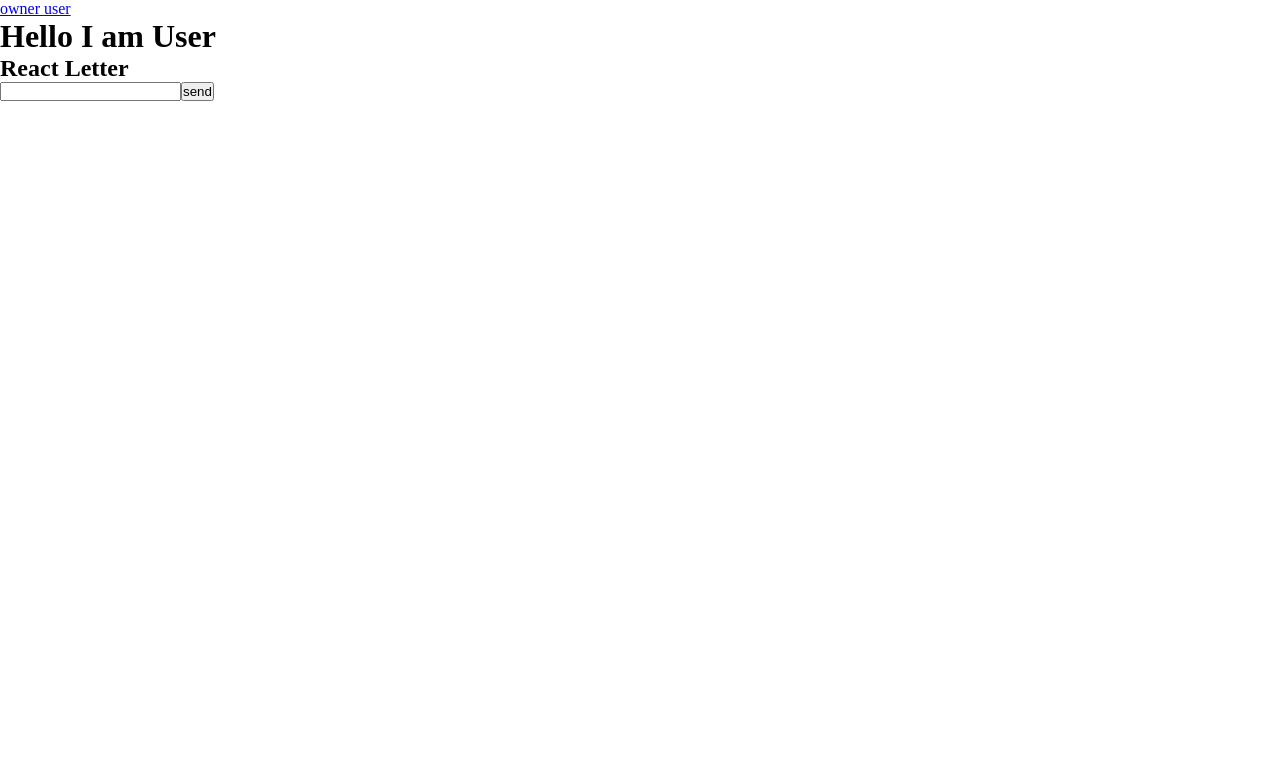
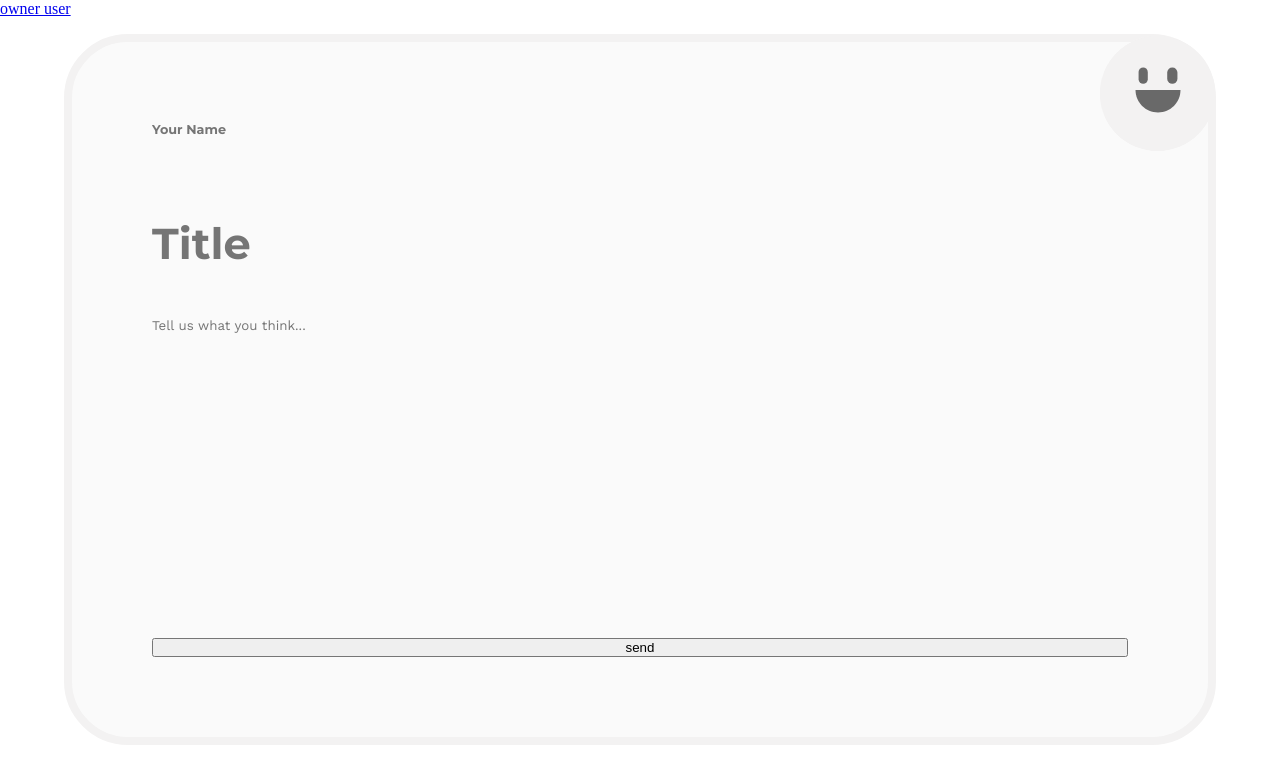
Before and after one commit to ropfoo/deepback, a React (Create React App) app in the folder app/: page /user in a window 1280 px wide. Shown: the top 784 px of the page. Built offline with nearby package versions, Linux system fonts and the light colour scheme.

Commit message:
basic letter styling + editable title

```diff
--- /dev/null
+++ b/app/src/assets/sass/components/modules/_letter.scss
@@ -0,0 +1,37 @@
+.c-letter {
+  background-color: $color-lightgrey;
+  border-radius: 4rem;
+  border: 0.5rem solid $color-default;
+  display: flex;
+  flex-direction: column;
+  margin: 1rem 4rem;
+  padding: 5rem;
+
+  input {
+    background-color: $color-lightgrey;
+    border: none;
+  }
+
+  img {
+    position: absolute;
+    top: 0;
+    right: 0;
+    margin: 0.7rem 2.5rem;
+    transform: scale(0.7);
+  }
+
+  &__name {
+    font-family: 'Montserrat', sans-serif;
+    font-size: 0.8rem;
+  }
+
+  &__title {
+    font-family: 'Montserrat', sans-serif;
+    font-size: 2.7rem;
+    margin-top: 5rem;
+  }
+
+  textarea {
+    margin-top: 3rem;
+  }
+}
--- a/app/src/assets/sass/main.scss
+++ b/app/src/assets/sass/main.scss
@@ -4,3 +4,13 @@
 
 @import './settings/_colors.scss';
 @import './settings/_reset.scss';
+
+// ====================================================================================
+// Components : Layout
+// ====================================================================================
+
+// ====================================================================================
+// Components : Modules
+// ====================================================================================
+
+@import './components/modules/_letter.scss';
--- a/app/src/assets/sass/settings/_colors.scss
+++ b/app/src/assets/sass/settings/_colors.scss
@@ -0,0 +1,5 @@
+$color-lightgrey: #fafafa;
+
+$color-default: #f3f2f2;
+$color-positive: #d7ffc9;
+$color-negative: #ffd3c9;
--- a/app/src/assets/sass/settings/_reset.scss
+++ b/app/src/assets/sass/settings/_reset.scss
@@ -1,5 +1,26 @@
+@import url('https://fonts.googleapis.com/css2?family=Montserrat:wght@700&family=Work+Sans&display=swap');
 * {
+  box-sizing: border-box;
+  margin: 0;
   padding: 0;
-  margin: 0;
-  box-sizing: border-box;
 }
+
+p {
+  font-family: 'Work Sans', sans-serif;
+}
+
+h1,
+h2,
+h3,
+h4 {
+  font-family: 'Montserrat', sans-serif;
+}
+
+textarea {
+  background-color: $color-lightgrey;
+  border: none;
+  font-family: 'Work Sans', sans-serif;
+  min-height: 20rem;
+  resize: none;
+  width: 100%;
+}
--- a/app/src/components/modules/Letter.js
+++ b/app/src/components/modules/Letter.js
@@ -1,5 +1,7 @@
 import React, { Component } from 'react';
 import axios from 'axios';
+
+import smiley from '../../assets/icons/smiley_default.svg';
 
 const url = 'http://localhost:8000/api/letters';
 
@@ -25,8 +27,18 @@ class Letter extends Component {
   render() {
     return (
       <div className='c-letter'>
-        <h2>{this.state.letter.title}</h2>
-        <input type='text' onChange={this.updateBody.bind(this)} />
+        <img src={smiley} />
+        <input className='c-letter__name' placeholder='Your Name' />
+        <input
+          className='c-letter__title'
+          placeholder='Title'
+          onChange={this.updateTitle.bind(this)}
+        />
+        <textarea
+          placeholder='Tell us what you think...'
+          type='text'
+          onChange={this.updateBody.bind(this)}
+        />
         <button
           onClick={() => {
             this.postLetter();
@@ -35,6 +47,16 @@ class Letter extends Component {
         </button>
       </div>
     );
+  }
+
+  updateTitle(e) {
+    let input = e.target.value;
+    this.setState((prevState) => ({
+      letter: {
+        ...prevState.letter,
+        title: input,
+      },
+    }));
   }
 
   updateBody(e) {
--- a/app/src/components/pages/Owner.js
+++ b/app/src/components/pages/Owner.js
@@ -8,7 +8,7 @@ class Owner extends Component {
   constructor(props) {
     super(props);
     this.state = {
-      something: '',
+      letters: [],
     };
   }
 
@@ -16,11 +16,8 @@ class Owner extends Component {
     axios
       .get(url)
       .then((response) => {
-        console.log(response.data.title);
-        const some = response.data;
-        console.log(some);
         this.setState({
-          something: response.data[0],
+          letters: response.data,
         });
       })
       .catch((err) => {
@@ -32,9 +29,14 @@ class Owner extends Component {
     return (
       <div>
         <h1>Hello I am Owner</h1>
-        <div>{this.state.something.title}</div>
-        <div>{this.state.something.body}</div>
-        <div>{this.state.something._id}</div>
+        <div>
+          {this.state.letters.map((letter) => (
+            <div key={letter._id}>
+              <h3>{letter.title}</h3>
+              <p>{letter.body}</p>
+            </div>
+          ))}
+        </div>
       </div>
     );
   }
--- a/app/src/components/pages/User.js
+++ b/app/src/components/pages/User.js
@@ -5,7 +5,6 @@ class User extends Component {
   render() {
     return (
       <div>
-        <h1>Hello I am User</h1>
         <Letter />
       </div>
     );
--- a/app/src/index.js
+++ b/app/src/index.js
@@ -1,6 +1,6 @@
 import React from 'react';
 import ReactDOM from 'react-dom';
-import { BrowserRouter, Route, Switch } from 'react-router-dom';
+import { BrowserRouter } from 'react-router-dom';
 import App from './App';
 import * as serviceWorker from './serviceWorker';
 
```
Also changed, not shown: app/src/assets/icons/smiley_default.svg (added).
